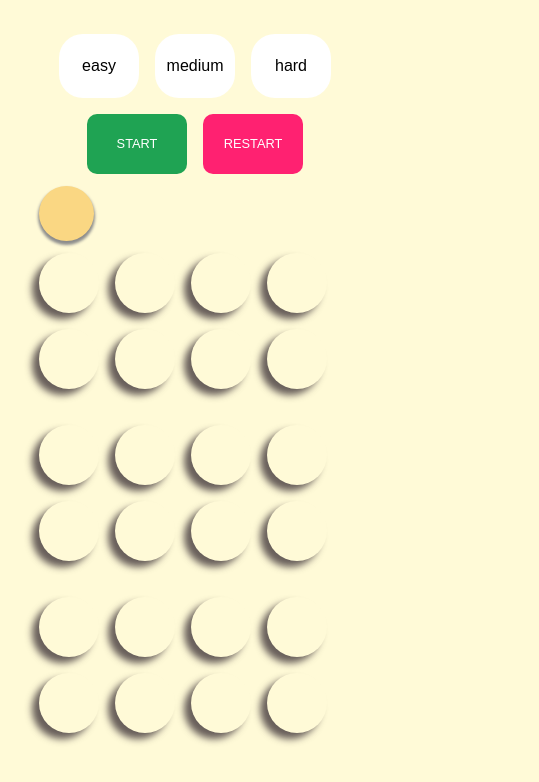
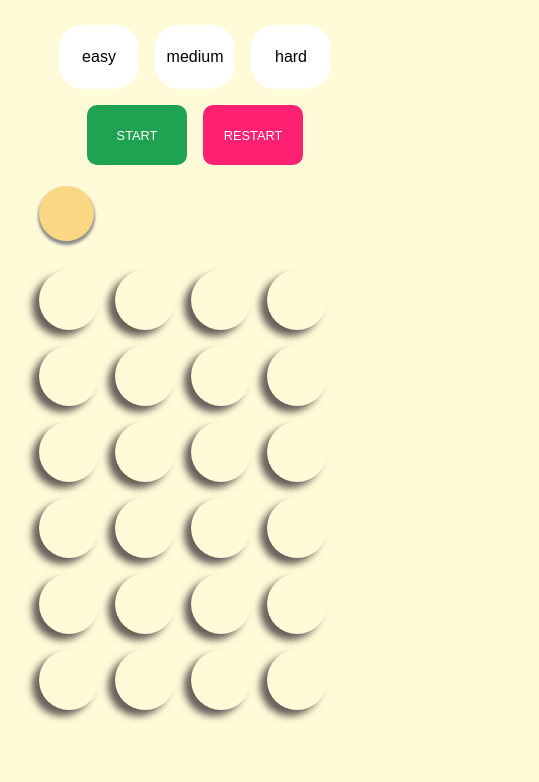
Before and after one commit to Mohmd20/miniGame, a plain HTML site: page index.html in a window 390 px wide. Shown: the whole page, 539 px wide, since content can reach past the window. Drawn offline with Linux system fonts and the light colour scheme.

Commit message:
responsive

```diff
--- a/scr.js
+++ b/scr.js
@@ -129,5 +129,5 @@ function restart(){
 }
 
 if(window.matchMedia("(max-width: 400px)").matches){
-    d_container.style.left = "0 !important"
+
 }
--- a/style.css
+++ b/style.css
@@ -5,12 +5,12 @@
     box-sizing: border-box;
 }
 body{
-    overflow-x: hidden;
+
     background-color: rgb(255, 250, 215);
 }
 @media only screen and (max-width: 400px){
-    .d-container{
-        left: 10% !important;
+    .top,.down{
+        padding-left: 10% !important;
     }
     .wrong{
         margin-left: 17%;
@@ -25,19 +25,26 @@ body{
         left: 0 !important;
         gap: 1rem !important;
         justify-content: center !important;
-        top : 4% !important;
+        top : 3% !important;
 
+    }
+    .top,.down{
+        width: 100%;
+        padding-left: 20%;
     }
     .td{
         width: 60px !important;
         height: 60px !important;
     }
     .d-container{
-        left: 20% ;
+        top: 32% !important;
+        left: 0% ;
         gap: 1em !important;
+        height: 400px !important;
         margin-left: 0 !important;
     }
     .tr{
+        width: 100% !important;
         flex-direction: column;
     }
     .alert{
@@ -122,8 +129,8 @@ body{
     width: 350px;
     height: 180px;
     position: absolute;
-    top: 30%;
-    margin-left: 40%;
+    top: 40vh;
+    margin-left: 5vw;
     background-color: rgb(253, 253, 255);
     z-index: 99;
 }
@@ -186,7 +193,7 @@ body{
 .d-container{
     display: flex;
     flex-direction: column;
-    width: 500px;
+    width: 100vw;
     height: 500px;
     position: absolute;
     margin-left: 30%;
@@ -198,7 +205,7 @@ body{
 }
 .tr{
     gap: 1rem;
-    width: 100%;
+    width: 100vw;
     height: 100%;
     display: flex;
 
```
